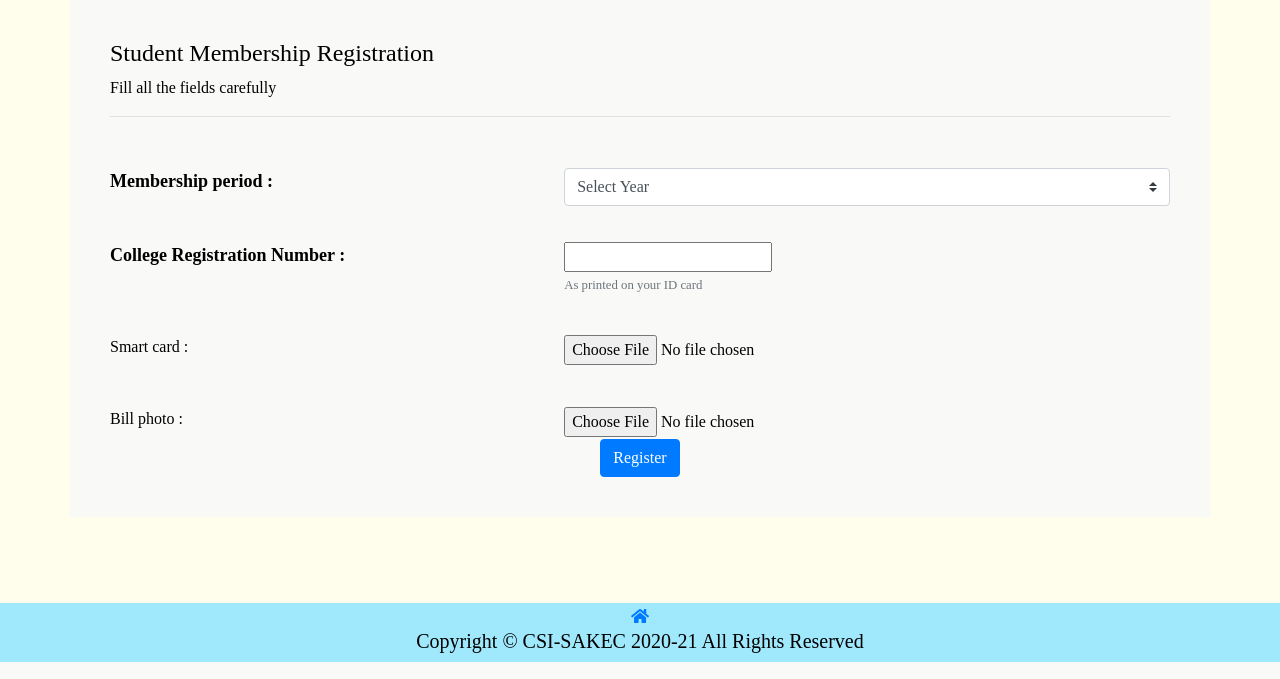
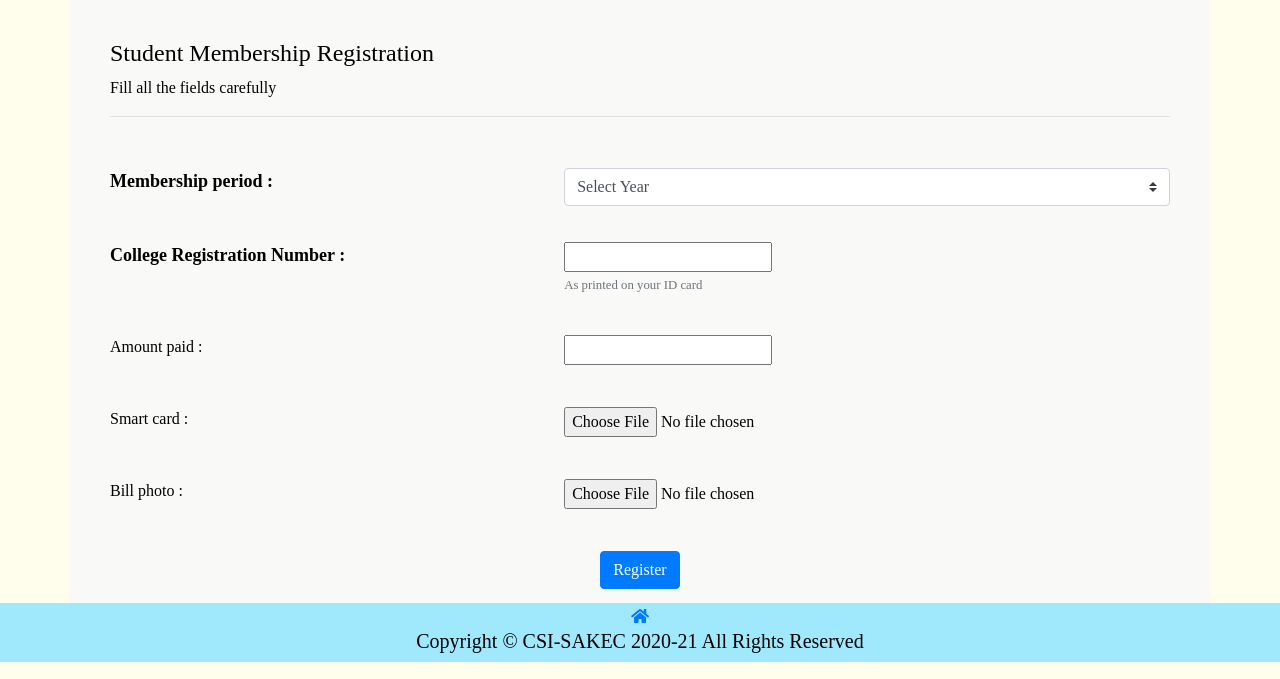
Before and after one commit to adityashah539/CSI-SAKEC, a PHP site: page /membership.php in a window 1280 px wide. Shown: the part 138-817 px from the top of the page. Run offline with PHP 8.4, Linux system fonts and the light colour scheme; some libraries are stand-ins or nearby versions.

Commit message:
v5.71(membership)

```diff
--- a/confirmmembership.php
+++ b/confirmmembership.php
@@ -16,16 +16,16 @@
         function function_alert($message)
         {
         echo "<SCRIPT>
-            window.location.replace('index.php')
             alert('$message');
             </SCRIPT>";
         }
         if ($_SERVER['REQUEST_METHOD'] == "POST" ) {
             if ($_SESSION['role'] == 'admin' || $_SESSION['role'] == 'coordinator'||$_SESSION['role'] == 'head coordinator'){
                 $id = $_POST['id'];
-                echo $id;
                 if (isset($_POST['Confirm'])) {
                     $sql = "UPDATE membership SET status=1 WHERE userid = " . $id;
+                    $query = mysqli_query($conn, $sql);
+                    $sql = "UPDATE userdata SET role=5 WHERE id = " . $id;
                     $query = mysqli_query($conn, $sql);
                 } else if (isset($_POST['Delete'])) {
                     $sql = "DELETE FROM `membership` WHERE userid=" . $id;
@@ -65,7 +65,7 @@
             <div class="table-content" style="font-size: large;">
             <?php
             //hold
-            $sql = "SELECT * FROM `membership`,`userdata` WHERE membership.userid=userdata.id";
+            $sql = "SELECT * FROM `membership`,`userdata` WHERE membership.userid=userdata.id and membership.status = '0'";
             $sqlstmt = mysqli_query($conn, $sql);
             $number_of_data = mysqli_num_rows($sqlstmt);
             if($number_of_data){
--- a/membership.php
+++ b/membership.php
@@ -16,12 +16,16 @@
     function function_alert($message)
     {
         echo "<SCRIPT>
-            window.location.replace('loggedinmembership.php')
             alert('$message');
             </SCRIPT>";
     }
     if ($_SERVER['REQUEST_METHOD'] == "POST" && isset($_POST['submit'])) {
-        if (isset($_SESSION['email'])) {
+        $email = $_SESSION['email'];
+        $sql = "SELECT * FROM `membership` WHERE status = '0' && userid = (SELECT id from userdata where emailid = '$email')";
+        $query = mysqli_query($conn, $sql);
+        if(mysqli_num_rows($query) == 1){
+            function_alert("You have sent a request already");
+        }else if(isset($_SESSION['email'])) {
             $phpFileUploadErrors = array(
                 0 => 'There is no error, the file uploaded with success',
                 1 => 'The uploaded file exceeds the upload_max_filesize directive in php.ini',
@@ -72,7 +76,8 @@
             if(mysqli_num_rows($stmt) == 1){
                 $row = mysqli_fetch_assoc($stmt);
                 $id = $row['id'];
-                $sql = "INSERT INTO `membership`(`userid`, `membershipbill`, `smartcard`, `status`) VALUES ('$id','$file_new_bill','$file_new_card',0)";
+                $amount = $_POST['amount'];
+                $sql = "INSERT INTO `membership`(`userid`,`ammount`, `membershipbill`, `smartcard`, `status`) VALUES ('$id','$amount','$file_new_bill','$file_new_card',0)";
                 $stmt = mysqli_query($conn, $sql);
             }
 
@@ -178,6 +183,15 @@
                 <div class="spacer" style="height:40px;"></div>
                 <div class="row">
                     <div class="col-sm-5">
+                        <label class="control-label">Amount paid :</label>
+                    </div>
+                    <div class="col-sm-7">
+                        <input type="text" name="amount" required>
+                    </div>
+                </div>
+                <div class="spacer" style="height:40px;"></div>
+                <div class="row">
+                    <div class="col-sm-5">
                         <label class="control-label">Smart card :</label>
                     </div>
                     <div class="col-sm-7">
@@ -193,6 +207,7 @@
                         <input type="file" name="billphoto" required>
                     </div>
                 </div>
+                <div class="spacer" style="height:40px;"></div>
                 <div class="row">
                     <div class="col-sm-4"></div>
                     <div class="col-sm-4 text-center">
```
Also changed, not shown: Membership_Bill/60ca06537e01d0.24631435.png (added), Membership_Bill/60ca066bcb6977.84505072.png (added), Membership_Bill/60ca08c29992a5.85119874.png (added), Membership_Bill/60ca0bf05314d3.51044408.png (added), Smart_Card/60ca06537e16e0.95770191.png (added), Smart_Card/60ca066bcb81f5.80665006.png (added), Smart_Card/60ca08c299ae50.68573919.png (added), Smart_Card/60ca0bf05332d3.92887514.png (added).
